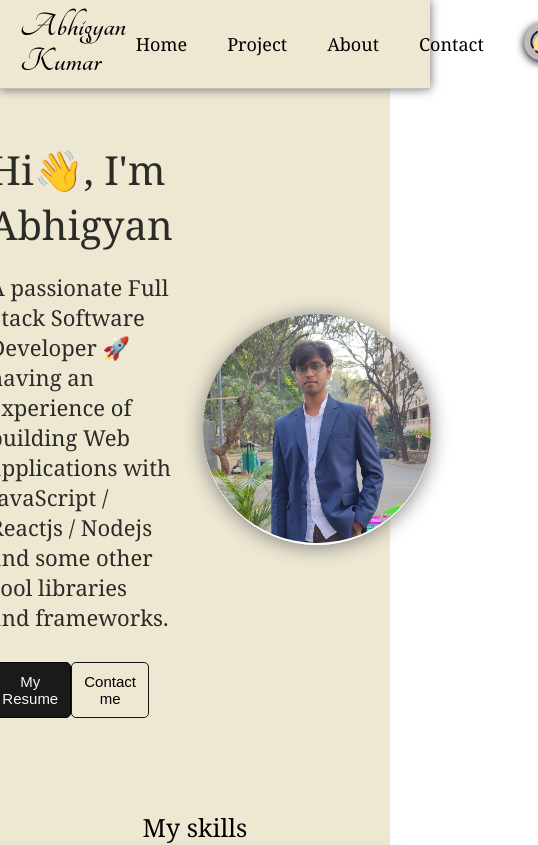
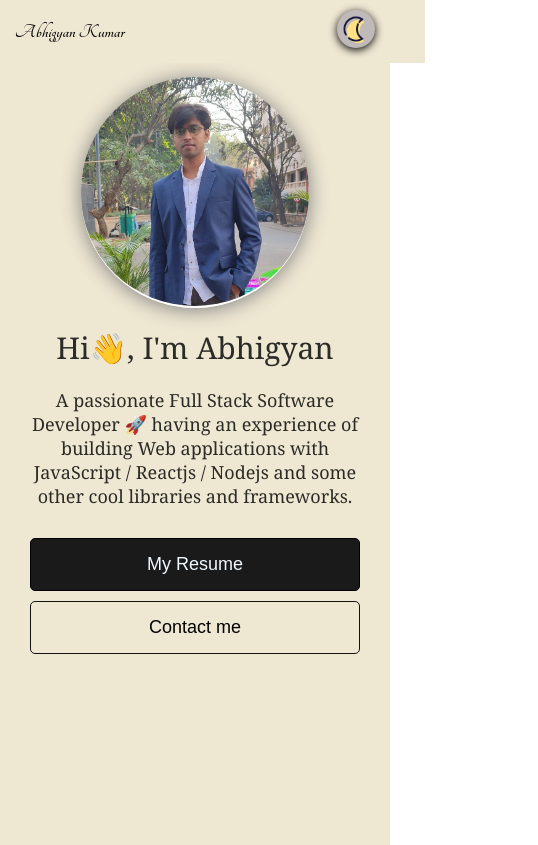
Before and after one commit to abhiarya10/portfolio, a React (Create React App) app: page / in a window 390 px wide. Shown: the top 845 px of the page, 538 px wide, since content can reach past the window. Built offline with nearby package versions, Linux system fonts and the light colour scheme.

Commit message:
responsiveness added feature

```diff
--- a/public/index.html
+++ b/public/index.html
@@ -3,7 +3,7 @@
   <head>
     <meta charset="utf-8" />
 
-    <meta name="viewport" content="width=device-width, initial-scale=1" />
+    <meta name="viewport" content="width=device-width, initial-scale=1.0, maximum-scale=1.0, user-scalable=no" />
     <meta name="theme-color" content="#000000" />
     <meta
       name="description"
--- a/src/Components/Introduction.css
+++ b/src/Components/Introduction.css
@@ -5,6 +5,7 @@
     flex: 1;
     height: 90vh;
     padding-top: 50px;
+    margin-bottom: 50px;
 }
 .intro-text-image{
     display: flex;
@@ -23,7 +24,7 @@
     font-size: 22px;
     font-family: Georgia, 'Times New Roman', Times, serif;
     padding: 0px 30px;
-    color: #e7e7e7;
+    color: #EEE7D2;
 
 }
 .my-name{
@@ -95,3 +96,57 @@
     background-color: black;
     color: aliceblue;
 }
+
+
+@media screen and (max-width:732px) {
+    .intro-body{
+        display: flex;
+        justify-content: start;
+        flex-direction: column;
+        flex: 1;
+        height: 90vh;
+        padding-top: 77px;
+    }
+    .intro-text-image{
+        position: relative;
+    }
+    .my-img-container{
+        position: absolute;
+        top: 0px
+    }
+    .intro-text-container, .dark-intro-text{
+        width: 95%;
+        font-size: 18px;
+        text-align:center;
+        padding: 250px 30px;
+    }
+    .my-name{
+        font-size: 30px;
+        text-align: center;
+    }
+    .btns{
+        width: 100%;
+        display: flex;
+        flex-direction: column;
+        justify-content: space-between;
+        margin-top: 30px;
+    }
+    .resume-btn, .contact-btn, .resume-dark-btn, .contact-dark-btn{
+        font-size: 18px;
+        padding: 15px 17px;
+        transition: none;
+        margin-bottom: 10px;
+    }
+
+    .resume-btn:hover{
+        cursor: none;
+        background-color: #1A1A1A;
+        color: aliceblue;
+
+    }
+    .contact-btn:hover{
+        cursor: none;
+        background-color: #EEE7D2;
+        color: black;
+    }
+}
--- a/src/Components/Navbar.css
+++ b/src/Components/Navbar.css
@@ -9,6 +9,7 @@
     position: fixed;
     width: 100%;
     background-color: #EEE7D2;
+    z-index: 1;
 }
 .dark-nav{
     display: flex;
@@ -20,7 +21,7 @@
     width: 100%;
     background-color: #323204;
     color: #f0eeeb;
-
+    z-index: 1;
 }
 .my-sign{
     font-size: 35px;
@@ -81,5 +82,39 @@
 .light-logo-d:hover{
     cursor: pointer;
     background-color: rgb(120, 120, 120);
+}
+
+@media screen and (max-width: 732px){
+    .nav-body{
+        display: flex;
+        align-items: center;
+        padding: 10px 20px 10px 15px;
+        border-bottom: none;
+        box-shadow: none;
+        position: fixed;
+    }
+    .dark-nav{
+        display: flex;
+        align-items: center;
+        padding: 10px 20px 10px 15px;
+        border-bottom: none;
+        box-shadow: none;
+        position: fixed;
+        background-color: #1A1A1A;
+    }
+    .nav-body li:not(:last-child){
+        display: none;
+    }
+    .dark-nav li:not(:last-child){
+        display: none;
+    }
+
+    .my-sign{
+        font-size: 20px;
+        font-family: "Tangerine", cursive;
+        font-weight:bolder;
+        font-style: normal;
+    }
+
 
 }
--- a/src/Components/Project.css
+++ b/src/Components/Project.css
@@ -14,7 +14,7 @@
     padding-top: 10px;
 }
 .dark-project-sec-div{
-    background-color: #2EE930;
+    /* background-color: #2EE930; */
     background-color: #4b4b04;
     width: 90%;
     text-align: center;
@@ -35,3 +35,9 @@
     font-family: Georgia, 'Times New Roman', Times, serif;
     color: #EEE7D2;
 }
+
+@media screen and (max-width: 732px){
+    .project-sec-div, .dark-project-sec-div{
+        width: 100%;
+    }
+}
--- a/src/Components/ProjectCard.css
+++ b/src/Components/ProjectCard.css
@@ -89,3 +89,19 @@
     background-color: #EEE7D2;
     color: black;
 }
+
+@media screen and (max-width: 732px){
+    .project-card-div, .dark-project-card-div{
+        flex-direction: column;
+        align-items: center;
+        margin: 30px 0px;
+        padding: 10px 0px;
+        width: 100%;
+        background-color: red;
+    }
+    .project-image{
+        width: 95%;
+        height: 210px;
+        border-radius: 5px;
+    }
+}
--- a/src/Components/Skills.css
+++ b/src/Components/Skills.css
@@ -4,7 +4,6 @@
     align-items: center;
     justify-content: center;
     margin-bottom: 130px;
-
 }
 .my-skills-text{
     font-size: 25px;
@@ -68,3 +67,9 @@
  font-size: 16;
  font-family: Georgia, 'Times New Roman', Times, serif;
 }
+
+@media screen and (max-width: 732px){
+    .skills-div, .dark-skills-div{
+        width: 90%;
+    }
+}
```
